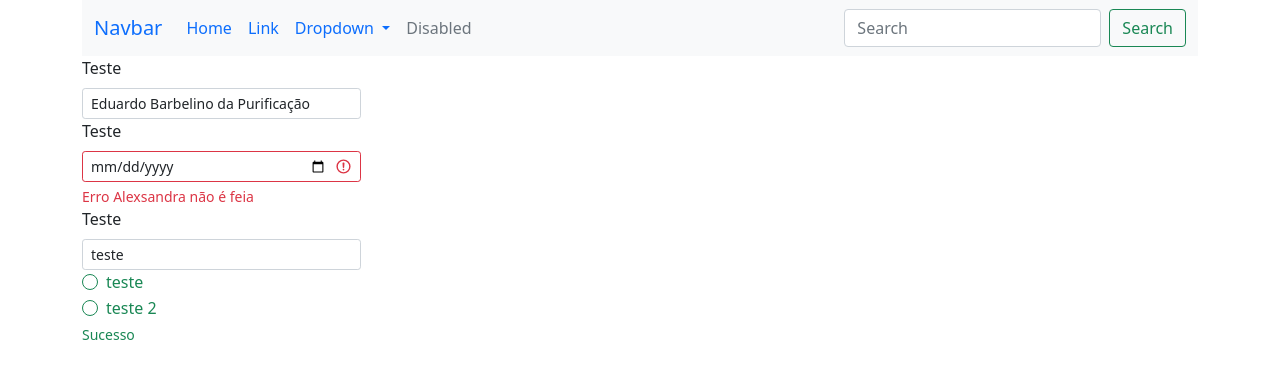
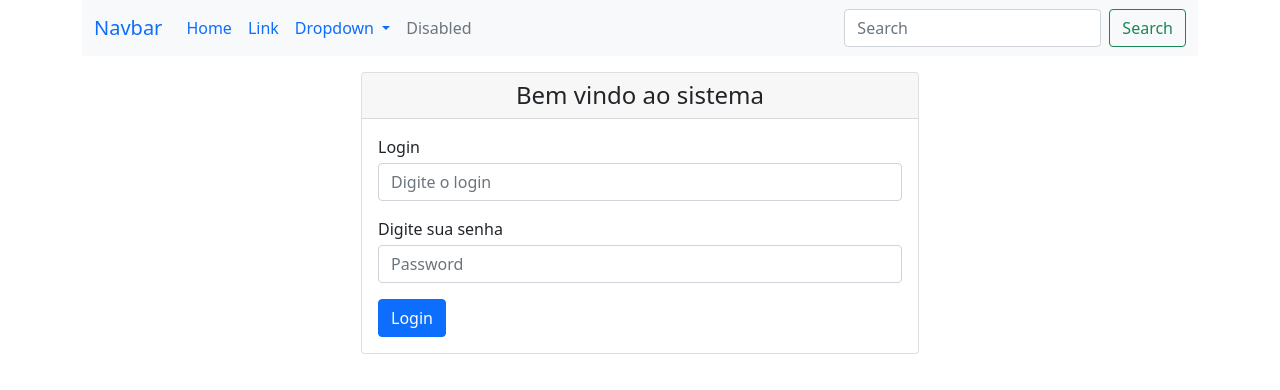
Before and after one commit to barguia/crud-front-vue, a Vue app: page /login in a window 1280 px wide. Shown: the top 390 px of the page. Built offline with nearby package versions, Linux system fonts and the light colour scheme.

Commit message:
Add axios, and paginate component

```diff
--- a/package.json
+++ b/package.json
@@ -8,6 +8,7 @@
     "lint": "vue-cli-service lint"
   },
   "dependencies": {
+    "axios": "^0.27.2",
     "bootstrap": "^5.1.3",
     "core-js": "^3.8.3",
     "vue": "^3.2.13",
--- /dev/null
+++ b/src/components/CardComponent.vue
@@ -0,0 +1,25 @@
+<template>
+  <div class="card">
+    <div class="card-header" v-if="header">
+      <h4 :class="classHeader">{{ header }}</h4>
+    </div>
+    <div class="card-body">
+      <slot/>
+    </div>
+  </div>
+</template>
+
+<script>
+export default {
+  name: "CardComponent",
+  props: {
+    header: String,
+    classHeader: String,
+    classBody: String
+  }
+}
+</script>
+
+<style scoped>
+
+</style>
--- /dev/null
+++ b/src/components/Form/ButtonComponent.vue
@@ -0,0 +1,39 @@
+<template>
+  <button :class="getClass" :type="type"><slot/></button>
+</template>
+
+<script>
+export default {
+  name: "ButtonComponent",
+  data() {
+    return {
+      zisesPermitidos: ['sm', 'lg'],
+    }
+  },
+  props: {
+    type: String,
+    estilo: {
+      type: String,
+      default: 'primary'
+    },
+    size: {
+      type: String
+    }
+  },
+  computed: {
+    getSize() {
+      if (this.size && this.zisesPermitidos.indexOf(this.size)) {
+        return `btn-${this.size}`
+      }
+      return ''
+    },
+    getClass() {
+      return `btn btn-${this.estilo} ${this.getSize}`
+    }
+  }
+}
+</script>
+
+<style scoped>
+
+</style>
--- a/src/components/Form/InputText.vue
+++ b/src/components/Form/InputComponenet.vue
@@ -1,6 +1,6 @@
 <template>
-  <div :class="classes">
-    <label :for="name" class="form-label" v-if="label">{{ label }}</label>
+  <div class="mb-3">
+    <label :for="name" class="form-label mb-1" v-if="label">{{ label }}</label>
     <input :type="type"
       :class="getInputClass" :id="name" :name="name" :placeholder="placeholder" :value="value">
     <FieldFeedback :errors="errors" :accurates="accurates" />
@@ -35,7 +35,6 @@ export default {
     },
     size: String,
     value: String,
-    classes: String,
     type: {
       type: String,
       default: 'text'
--- a/src/components/Form/SelectValue.vue
+++ b/src/components/Form/SelectComponent.vue
@@ -15,7 +15,7 @@
 <script>
 import FieldFeedback from "@/components/Form/FieldFeedback";
 export default {
-  name: "InputComponent",
+  name: "SelectComponent",
   components:{
     FieldFeedback
   },
--- /dev/null
+++ b/src/components/Paginate/OptionComponent.vue
@@ -0,0 +1,78 @@
+<template>
+  <nav>
+    <ul class="pagination">
+      <li class="page-item">
+        <button class="page-link" @click="emitPage(config.prev_page)" :disabled="!config.prev_page">Previous</button>
+      </li>
+      <li class="page-item" v-for="(page, index) in pages"
+          :key="index"
+          :class="page == config.current_page ? 'active' : ''"
+      >
+        <button class="page-link" @click="emitPage(page)" >{{ page }}</button>
+      </li>
+      <template v-if="pages.indexOf(config.last_page) === -1">
+        <li class="page-item">
+          <span class="space">...</span>
+        </li>
+        <li class="page-item" :class="config.current_page == config.last_page ? 'active' : ''">
+          <button class="page-link" @click="emitPage(config.last_page)" >{{ config.last_page }}</button>
+        </li>
+      </template>
+      <li class="page-item" :disabled="!config.next_page">
+        <button class="page-link" @click="emitPage(config.next_page)">Next</button>
+      </li>
+    </ul>
+  </nav>
+</template>
+
+<script>
+export default {
+  name: "OptionComponent",
+  props: {
+    config: Object,
+  },
+  data() {
+    return {
+      length_paginate: 6,
+    }
+  },
+  computed: {
+    pages() {
+      var pages = []
+      let diff = this.config.last_page - this.config.current_page
+      var i = this.config.current_page
+
+      if (diff <= this.length_paginate) {
+        i = this.config.last_page >= this.length_paginate ? this.config.last_page - this.length_paginate : 1
+      }
+
+      for (i; i <= this.config.last_page; i++) {
+        pages.push(i)
+        if (pages.length == this.length_paginate) break;
+      }
+
+      return pages
+    }
+  },
+  methods: {
+    emitPage(pageId) {
+      if (pageId) this.$emit('page', pageId)
+    }
+  }
+
+}
+</script>
+
+<style scoped>
+.space {
+  padding: 0.375rem 0.75rem;
+  margin-left: 0.375rem;
+  margin-right: 0.375rem;
+  position: relative;
+  display: block;
+  color: #0d6efd;
+  background-color: #fff;
+  border: 1px solid #dee2e6;
+  /*transition: color 0.15s ease-in-out, background-color 0.15s ease-in-out, border-color 0.15s ease-in-out, box-shadow 0.15s ease-in-out;*/
+}
+</style>
--- /dev/null
+++ b/src/components/Paginate/PaginateComponent.vue
@@ -0,0 +1,59 @@
+<template>
+  <div>
+    <div class="d-flex justify-content-between">
+      <div>
+        <ButtonComponent disabled estilo="success">
+          {{ config.total }} Registros
+        </ButtonComponent>
+      </div>
+      <div>
+        <OptionComponent
+          :config="config"
+          @page="atualizaPage($event)"
+        />
+      </div>
+    </div>
+
+    <slot/>
+
+    <OptionComponent
+      :config="config"
+      @page="atualizaPage($event)"
+    />
+  </div>
+</template>
+
+<script>
+import OptionComponent from "@/components/Paginate/OptionComponent";
+export default {
+  name: "PaginateComponent",
+  components: {
+    OptionComponent
+  },
+  data() {
+    return {
+      config: {
+        total: 50,
+        per_page: 15,
+        current_page: 1,
+        last_page: 50,
+        prev_page: '',
+        next_page: 2,
+        from: 1,
+        to: 15,
+      }
+    }
+  },
+  methods: {
+    atualizaPage(pageId) {
+      this.config.current_page = parseInt(pageId)
+      this.config.prev_page = parseInt(pageId) >= 1 ? parseInt(pageId - 1) : null
+      this.config.next_page = parseInt(pageId) < parseInt(this.config.last_page) ? parseInt(pageId + 1) : null
+    },
+  }
+}
+</script>
+
+<style scoped>
+
+</style>
--- a/src/pages/LoginPage.vue
+++ b/src/pages/LoginPage.vue
@@ -1,57 +1,38 @@
 <template>
-  <div>
-    <InputText
-        label="Teste"
-        name="text"
-        :errors="[]"
-        value="Eduardo Barbelino da Purificação"
-        classes="col-md-3"
-        size="sm"
-        type="boob"
-    />
+  <div class="w-50 mx-auto">
+    <CardComponent
+        header="Bem vindo ao sistema" classHeader="text-center m-0"
+        class="mt-3"
+    >
+      <InputComponent
+          name="login"
+          placeholder="Digite o login"
+          type="text"
+          label="Login"
+      />
+      <InputComponent
+          name="password"
+          placeholder="Password"
+          type="password"
+          label="Digite sua senha"
+          class="mb-2"
+      />
+      <ButtonComponent type="submit">
+        Login
+      </ButtonComponent>
 
-    <InputText
-        label="Teste"
-        name="text"
-        :errors="['Erro Alexsandra não é feia']"
-        :accurates="[]"
-        value="Eduardo Barbelino da Purificação"
-        classes="col-md-3"
-        size="sm"
-        type="date"
-    />
-    <SelectValue
-        label="Teste"
-        name="select"
-        option-label="campo"
+    </CardComponent>
 
-        :errors="[]"
-        :accurates="['Sucesso']"
-        classes="col-md-3"
-        size="sm"
-        :items="[{id: 1, campo: 'teste'},{id: 2, campo: 'teste 2'},]"
-        value="1"
-    />
 
-    <InputRadioCheckbox
-        label="Teste"
-        name="select"
-        option-label="campo"
-
-        :errors="[]"
-        :accurates="['Sucesso']"
-        classes="col-md-3"
-
-        :items="[{id: 1, campo: 'teste'},{id: 2, campo: 'teste 2'},]"
-        value="1"
-        type="radio"
-    />
   </div>
 </template>
 
 <script>
+import CardComponent from "@/components/CardComponent";
 export default {
-  name: "LoginPage"
+  name: "LoginPage",
+  components: {CardComponent}
+
 }
 </script>
 
```
Also changed, not shown: src/main.js (+11 -5 lines), 1 other file (tests, documents, lock files or other folders).
